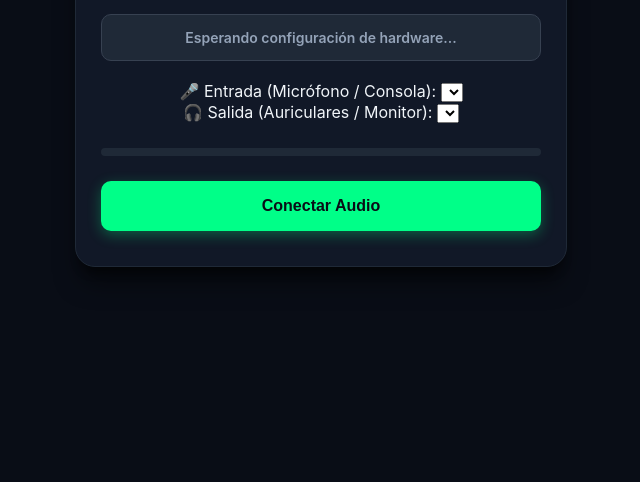
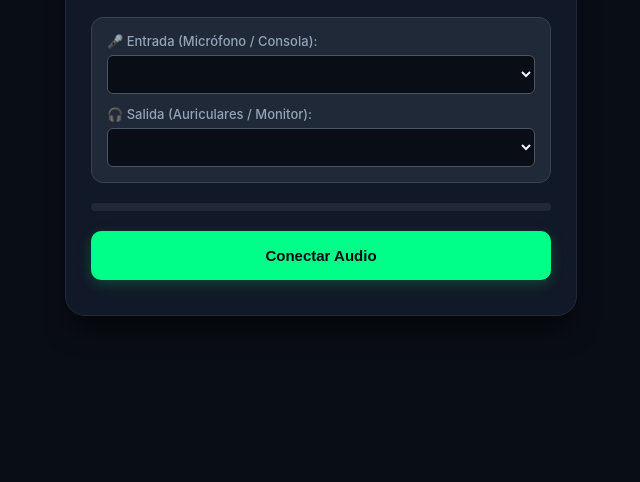
Before and after one commit to IglgroupStreaming/radiomovil-hd, a plain HTML site: page index.html in a window 1280 px wide. Shown: the part 318-800 px from the top of the page, without its empty margins (319-959 px from the left). Drawn offline with Linux system fonts and the light colour scheme; a script that the page names is missing.

Commit message:
Update styles.css

```diff
--- a/styles.css
+++ b/styles.css
@@ -15,9 +15,9 @@
     background-color: #111827;
     padding: 35px 25px;
     border-radius: 20px;
-    box-shadow: 0 20px 25px -5px rgba(0, 0, 0, 0.5), 0 10px 10px -5px rgba(0, 0, 0, 0.4);
+    box-shadow: 0 20px 25px -5px rgba(0, 0, 0, 0.5);
     text-align: center;
-    max-width: 440px;
+    max-width: 460px;
     width: 100%;
     border: 1px solid #1f2937;
 }
@@ -25,35 +25,73 @@
 h1 {
     color: #00ff88;
     margin: 0 0 5px 0;
-    font-size: 24px;
+    font-size: 22px;
     letter-spacing: 0.5px;
 }
 
 .subtitle {
     color: #94a3b8;
-    font-size: 13px;
+    font-size: 12px;
     text-transform: uppercase;
     letter-spacing: 1px;
-    margin-bottom: 30px;
+    margin-bottom: 25px;
+}
+
+/* Panel de Dispositivos de Audio */
+.hardware-panel {
+    background-color: #1f2937;
+    border-radius: 12px;
+    padding: 15px;
+    margin-bottom: 20px;
+    text-align: left;
+    border: 1px solid #374151;
+}
+
+.input-group {
+    margin-bottom: 12px;
+}
+.input-group:last-child { margin-bottom: 0; }
+
+.input-group label {
+    display: block;
+    font-size: 13px;
+    color: #94a3b8;
+    margin-bottom: 6px;
+    font-weight: 500;
+}
+
+.hardware-panel select {
+    width: 100%;
+    background-color: #090d16;
+    color: #f1f5f9;
+    border: 1px solid #4b5563;
+    padding: 10px;
+    border-radius: 6px;
+    font-size: 13px;
+    outline: none;
+    cursor: pointer;
+}
+.hardware-panel select:disabled {
+    opacity: 0.5;
+    cursor: not-allowed;
 }
 
 .status-badge {
-    margin: 20px 0;
-    padding: 14px;
+    margin-bottom: 20px;
+    padding: 12px;
     border-radius: 10px;
-    background-color: #1f2937;
+    background-color: #111827;
     font-weight: 600;
-    font-size: 14px;
+    font-size: 13px;
     border: 1px solid #374151;
     color: #94a3b8;
-    transition: all 0.4s ease;
 }
 
 .vumeter-box {
     height: 8px;
     background-color: #1f2937;
     border-radius: 4px;
-    margin: 25px 0;
+    margin-bottom: 20px;
     overflow: hidden;
     display: flex;
 }
@@ -69,30 +107,26 @@
     background-color: #00ff88;
     color: #090d16;
     border: none;
-    padding: 16px 32px;
-    font-size: 16px;
+    padding: 16px;
+    font-size: 15px;
     font-weight: 700;
     border-radius: 10px;
     cursor: pointer;
-    transition: background 0.2s, transform 0.1s;
     width: 100%;
-    box-shadow: 0 4px 14px rgba(0, 255, 136, 0.3);
+    box-shadow: 0 4px 14px rgba(0, 255, 136, 0.2);
 }
-
-.action-btn:hover { background-color: #05e67c; }
-.action-btn:active { transform: scale(0.99); }
-.action-btn:disabled { background-color: #374151; color: #6b7280; cursor: not-allowed; box-shadow: none; }
+.action-btn:disabled { background-color: #374151; color: #6b7280; box-shadow: none; cursor:not-allowed; }
 
 .share-panel {
     display: none;
-    margin-top: 30px;
-    padding-top: 25px;
+    margin-top: 25px;
+    padding-top: 20px;
     border-top: 1px solid #1f2937;
 }
 
 .url-box {
     background: #030712;
-    padding: 14px;
+    padding: 12px;
     border-radius: 8px;
     margin-bottom: 12px;
     font-family: monospace;
@@ -106,11 +140,9 @@
     background-color: transparent;
     color: #94a3b8;
     border: 1px solid #374151;
-    padding: 12px;
+    padding: 10px;
     border-radius: 8px;
     cursor: pointer;
-    font-weight: 500;
     width: 100%;
-    transition: background 0.2s, color 0.2s;
 }
 .secondary-btn:hover { background-color: #1f2937; color: #ffffff; }
```
